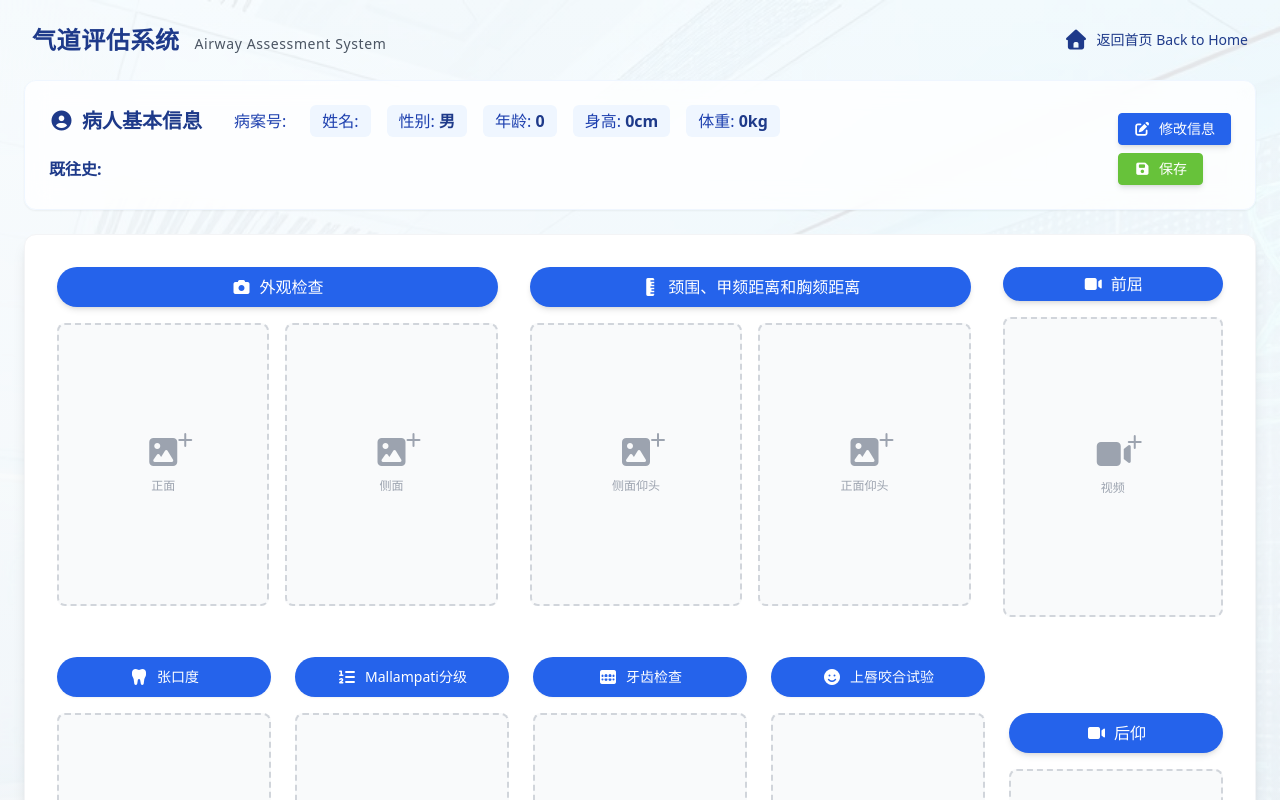
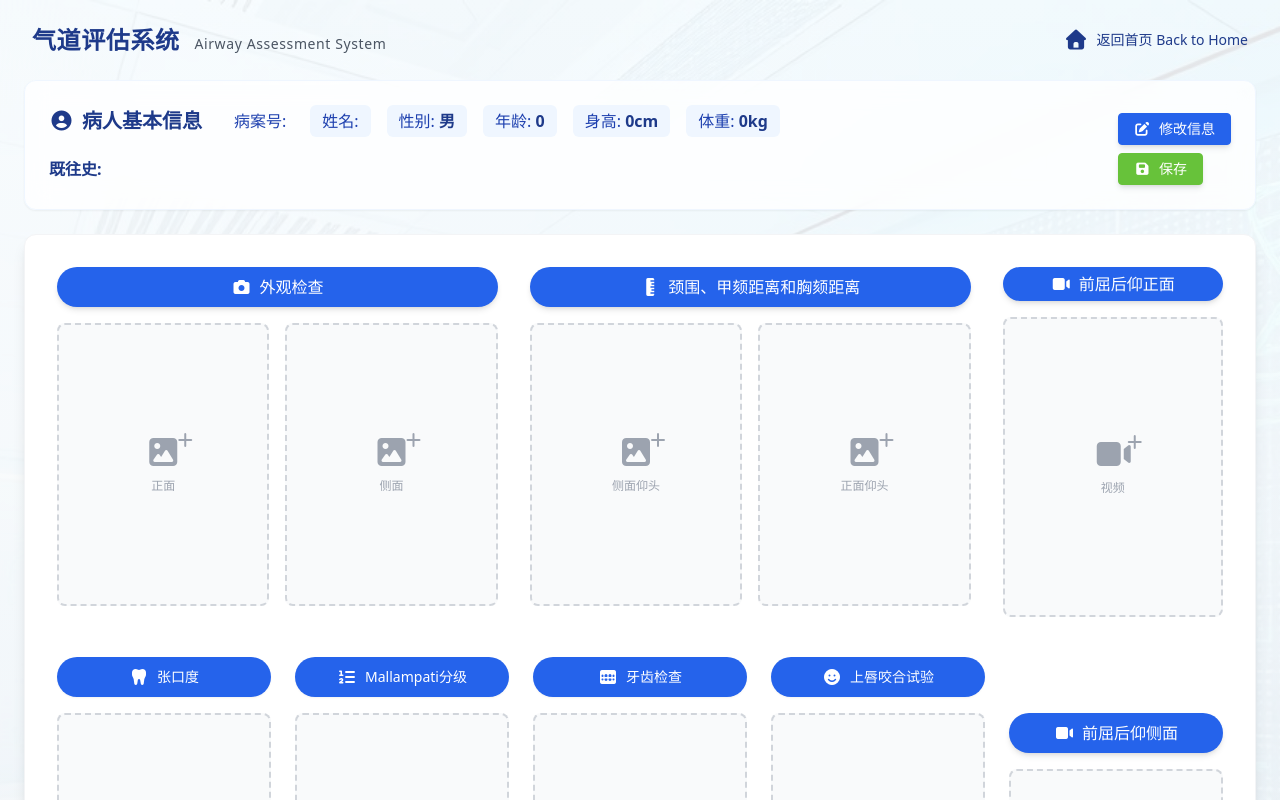
Before and after one commit to alongcar/airway-evaluation-fe, a Vue app: page /airway-evaluation in a window 1280 px wide. Shown: the top 800 px of the page. Built offline with nearby package versions, Linux system fonts and the light colour scheme.

Commit message:
前屈后仰

```diff
--- a/src/pages/AirwayEvaluation.vue
+++ b/src/pages/AirwayEvaluation.vue
@@ -208,7 +208,7 @@
                 <div class="flex-1 flex flex-col">
                   <div class="h-10 flex items-center justify-center gap-2 bg-blue-600 rounded-full mb-4 px-4 shadow-md transform hover:scale-105 transition-transform duration-300">
                     <i class="fas fa-video text-white"></i>
-                    <span class="text-white font-medium">前屈</span>
+                    <span class="text-white font-medium">前屈后仰正面</span>
                   </div>
                   <div class="flex gap-4 h-full">
                     <UploadBox v-model="files.videoFlexion" id="videoFlexion" type="video" label="视频" @change="(e) => handleFileChange(e, 'videoFlexion')" />
@@ -263,7 +263,7 @@
                      </span> -->
                       <div class="h-10 flex items-center justify-center gap-2 bg-blue-600 rounded-full mb-4 px-4 shadow-md transform hover:scale-105 transition-transform duration-300">
                         <i class="fas fa-video text-white"></i>
-                        <span class="text-white font-medium">后仰</span>
+                        <span class="text-white font-medium">前屈后仰侧面</span>
                       </div>
                      <UploadBox v-model="files.videoGeneral" id="videoGeneral" type="video" @change="(e) => handleFileChange(e, 'videoGeneral')" />
                    </div>
```
